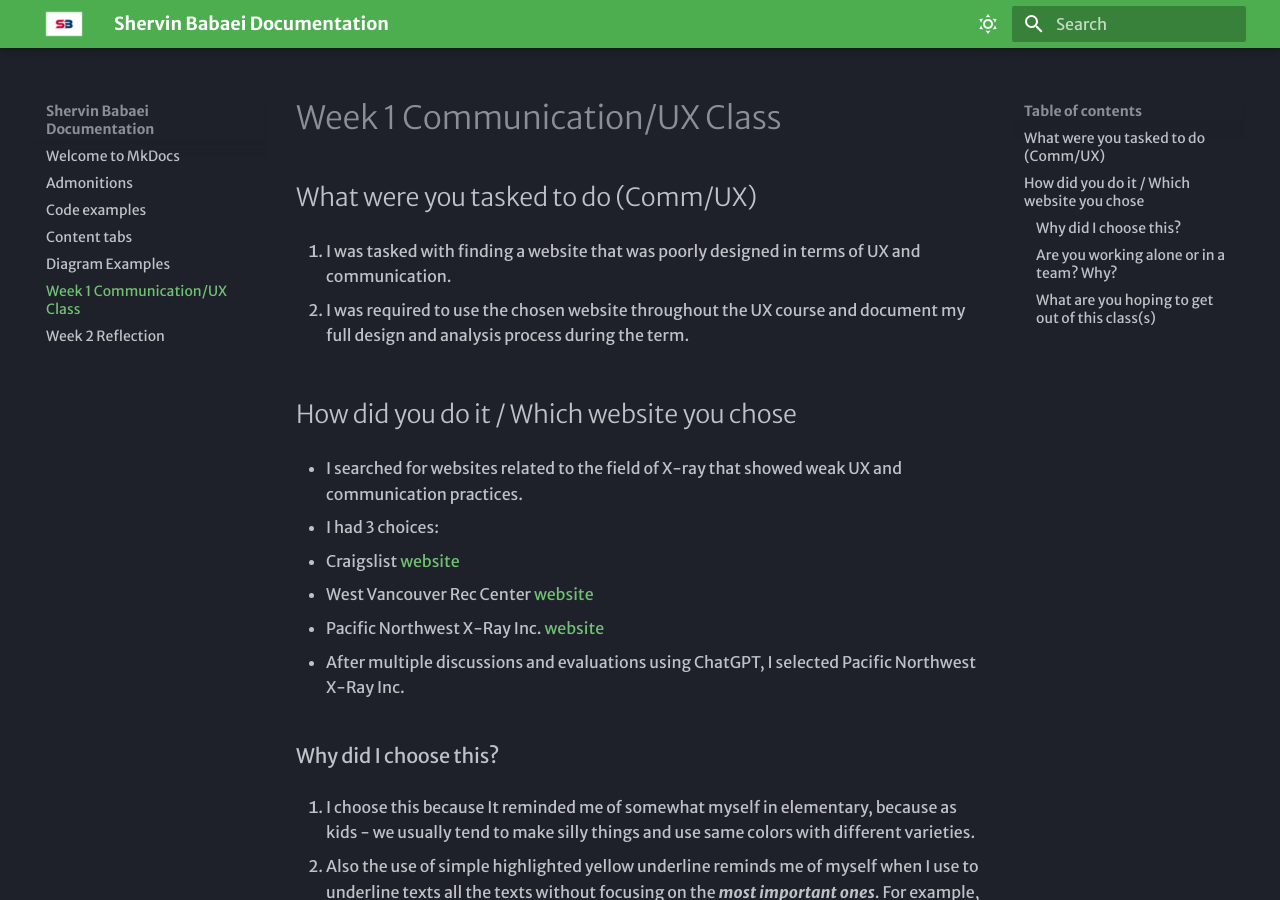
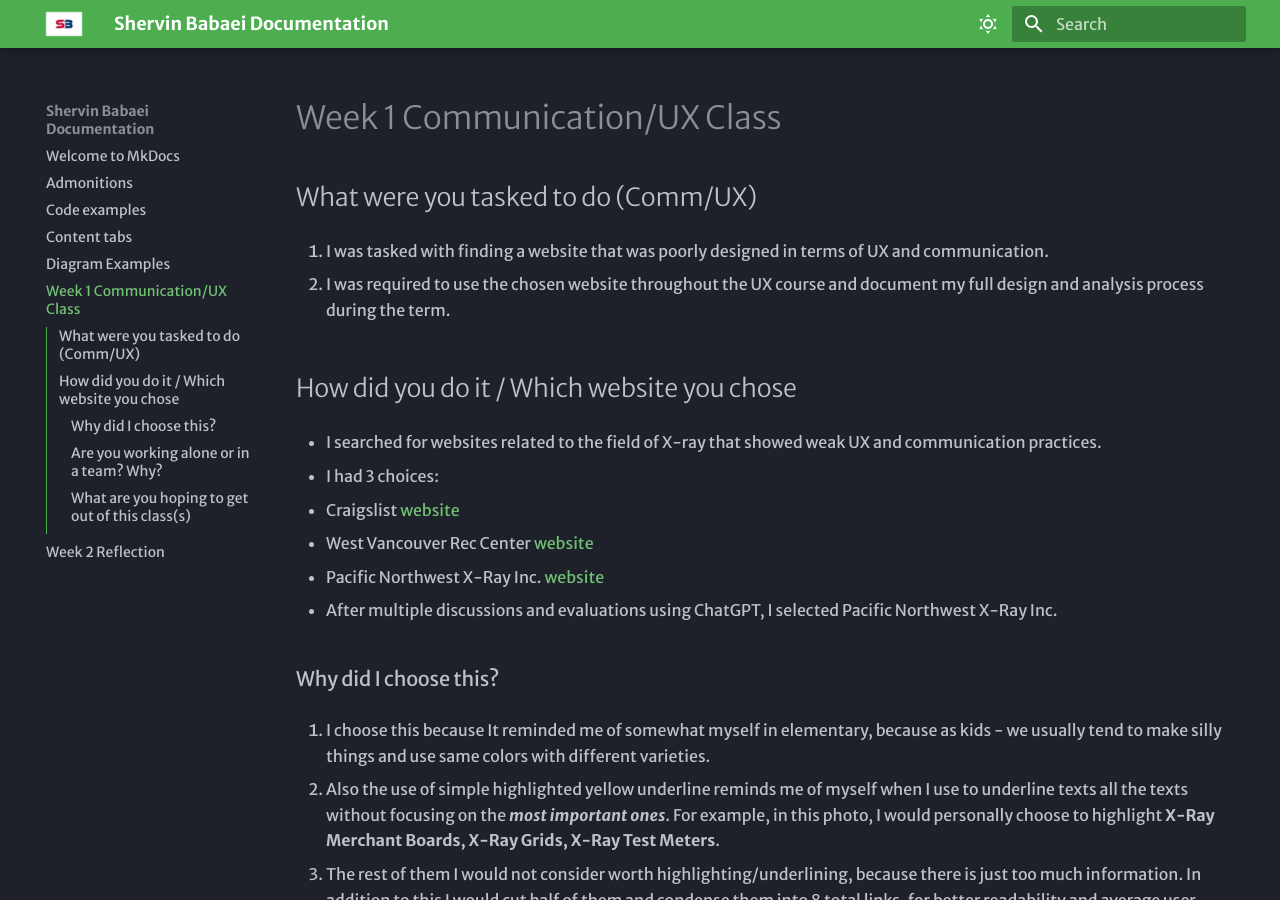
Before and after one commit to ShervinBabaei2007/mkdocs-project-2026, an MkDocs documentation site: the page built from docs/week1.md, in a window 1280 px wide and 900 px high. Built offline with MkDocs 1.6.1 and Material for MkDocs 9.7.7, drawn with Linux system fonts in a browser that asks for light colours; some web fonts are replaced.

Commit message:
Updated MkDoc.yml Not sure if I want to keep

```diff
--- a/mkdocs.yml
+++ b/mkdocs.yml
@@ -1,34 +1,61 @@
+# ==========================
+# Site Info
+# ==========================
 site_name: Shervin Babaei Documentation
 site_url: https://sitename.example
+site_author: Shervin Babaei
+copyright: "Copyright © 2026 Shervin Babaei"
 
+# ==========================
+# Theme Configuration
+# ==========================
 theme:
   name: material
+  logo: assets/shb.png
+  favicon: assets/favicon.ico
   font:
     text: Merriweather Sans
     code: Red Hat Mono
-  logo: assets/shb.png
-  favicon: assets/favicon.ico
-  features:
-    - navigation.footer
   palette:
     # Dark Mode
     - scheme: slate
+      primary: green
+      accent: deep purple
       toggle:
         icon: material/weather-sunny
         name: Dark mode
-      primary: green
-      accent: deep purple
-
     # Light Mode
     - scheme: default
+      primary: blue
+      accent: deep orange
       toggle:
         icon: material/weather-night
         name: Light mode
-      primary: blue
-      accent: deep orange
+  features:
+    - navigation.footer          # Footer navigation
+    - navigation.instant         # Instant page load
+    - navigation.top             # Back to top button
+    - navigation.tracking        # Highlights active page
+    - toc.integrate              # Embed page table of contents
+    - content.code.copy          # Add copy buttons for code blocks
+    - navigation.sections        # Group sidebar navigation by section
 
+# ==========================
+# Plugins
+# ==========================
+plugins:
+  - search:
+      lang: en
+  - mkdocstrings  # optional: auto-doc generation from code
+  # add other plugins if needed for diagrams, analytics, etc.
+
+# ==========================
+# Markdown Extensions
+# ==========================
 markdown_extensions:
   - attr_list
+  - admonition
+  - footnotes
   - pymdownx.emoji:
       emoji_index: !!python/name:material.extensions.emoji.twemoji
       emoji_generator: !!python/name:material.extensions.emoji.to_svg
@@ -45,12 +72,37 @@
           format: !!python/name:pymdownx.superfences.fence_code_format
   - pymdownx.tabbed:
       alternate_style: true
-  - admonition
   - pymdownx.details
+  - pymdownx.tasklist:
+      custom_checkbox: true
+  - pymdownx.betterem
+  - pymdownx.smartsymbols
 
+# ==========================
+# Extra Configuration
+# ==========================
 extra:
   social:
     - icon: simple/youtube
       link: https://youtube.com/@james-willett
+    - icon: simple/github
+      link: https://github.com/yourusername
+    - icon: simple/linkedin
+      link: https://linkedin.com/in/yourname
 
-copyright: Copyright © 2026 Shervin Babaei
+# ==========================
+# Extra JS/CSS (optional)
+# ==========================
+extra_javascript:
+  - https://unpkg.com/mermaid@10/dist/mermaid.min.js
+
+extra_css:
+  - assets/css/custom.css  # optional: override or add custom styles
+
+# ==========================
+# Future-Proof Notes
+# ==========================
+# - Use plugins like mkdocstrings for auto-doc generation from code
+# - Keep fonts and palette defined in theme for maintainability
+# - Markdown extensions like tasklist, details, and footnotes improve academic/professional readability
+# - extra_javascript loads Mermaid for diagrams, good for CS documentation
```
